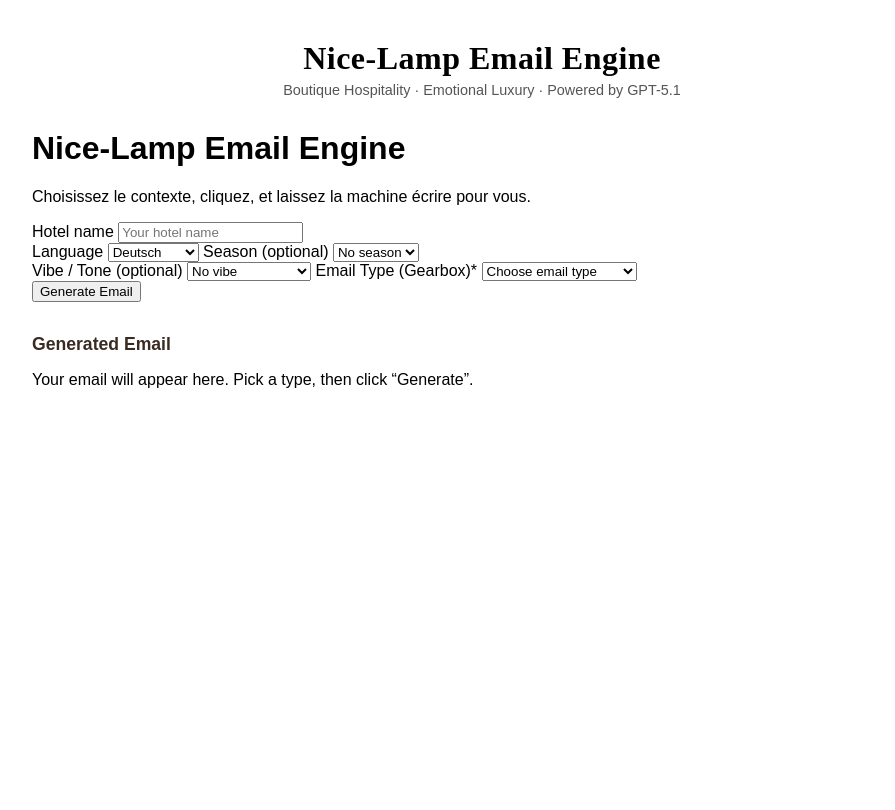
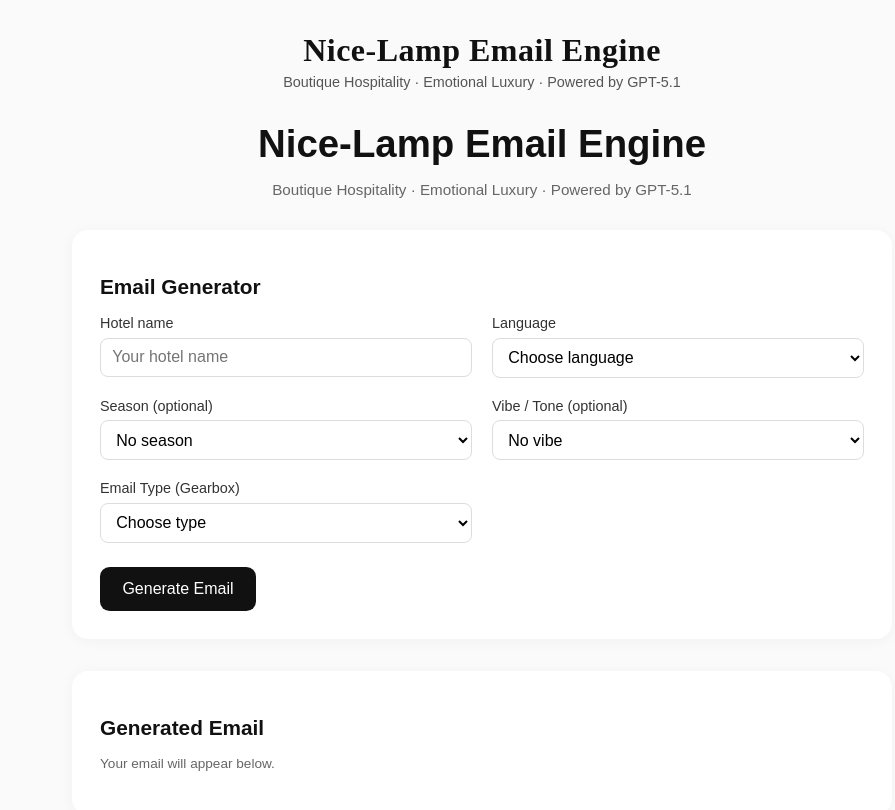
Before and after one commit to Dolce-Digital/nice-lamp-app-v1, a SvelteKit app: page / in a window 1280 px wide. Shown: the top 810 px of the page, without its empty margins (158-1053 px from the left). Built offline with nearby package versions, Linux system fonts and the light colour scheme.

Commit message:
Replace UI with clean Minimal-A layout

```diff
--- a/src/routes/+page.svelte
+++ b/src/routes/+page.svelte
@@ -1,80 +1,56 @@
-<script lang="ts">
+<script>
   let hotelName = "";
-  let language = "de";
+  let language = "";
   let season = "";
   let vibe = "";
   let emailType = "";
-
   let output = "";
   let loading = false;
-  let error = "";
 
   async function generateEmail() {
-    error = "";
-    output = "";
-    loading = true;
-
-    try {
     if (!emailType) {
-        throw new Error("Veuillez choisir un type d’email.");
+      alert("Please choose an email type.");
+      return;
     }
 
-      const payload = {
+    loading = true;
+    output = "";
+
+    const res = await fetch("/api/generate", {
+      method: "POST",
+      headers: { "Content-Type": "application/json" },
+      body: JSON.stringify({
         hotelName,
         language,
         season,
         vibe,
         emailType
-      };
-
-      const res = await fetch("/api/generate", {
-        method: "POST",
-        headers: {
-          "Content-Type": "application/json"
-        },
-        body: JSON.stringify(payload)
+      })
     });
 
-      if (!res.ok) {
-        const text = await res.text();
-        throw new Error(text || "Erreur serveur.");
-      }
-
     const data = await res.json();
-      output = data.output ?? "";
-    } catch (err: any) {
-      error = err?.message ?? "Une erreur est survenue.";
-    } finally {
+    output = data.output || "No output received.";
     loading = false;
-    }
   }
 </script>
 
-<main class="page">
-  <div class="nl-container">
-    <h1 class="title">Nice-Lamp Email Engine</h1>
-    <p class="subtitle">
-      Choisissez le contexte, cliquez, et laissez la machine écrire pour vous.
-    </p>
+<div class="page-container">
+  <h1>Nice-Lamp Email Engine</h1>
+  <p class="subtitle">Boutique Hospitality · Emotional Luxury · Powered by GPT-5.1</p>
 
-    <form class="form" on:submit|preventDefault={generateEmail}>
-      <!-- Hotel name -->
-      <div class="field-row">
+  <div class="card">
+    <h2>Email Generator</h2>
+
+    <div class="grid">
       <label>
         Hotel name
-          <input
-            type="text"
-            bind:value={hotelName}
-            placeholder="Your hotel name"
-          />
+        <input type="text" bind:value={hotelName} placeholder="Your hotel name" />
       </label>
-      </div>
 
-      <!-- Language + Season -->
-      <div class="field-row two-cols">
       <label>
         Language
         <select bind:value={language}>
+          <option value="">Choose language</option>
           <option value="de">Deutsch</option>
           <option value="fr">Français</option>
           <option value="en">English</option>
@@ -93,10 +69,7 @@
           <option value="Christmas">Christmas</option>
         </select>
       </label>
-      </div>
 
-      <!-- Vibe + Email Type -->
-      <div class="field-row two-cols">
       <label>
         Vibe / Tone (optional)
         <select bind:value={vibe}>
@@ -110,9 +83,9 @@
       </label>
 
       <label>
-          Email Type (Gearbox)*
+        Email Type (Gearbox)
         <select bind:value={emailType}>
-            <option value="">Choose email type</option>
+          <option value="">Choose type</option>
           <option value="welcome">Welcome Email</option>
           <option value="pre-stay">Pre-Stay Email</option>
           <option value="on-stay">On-Stay Email</option>
@@ -124,65 +97,124 @@
       </label>
     </div>
 
-      <button class="btn" type="submit" disabled={loading}>
-        {#if loading}
-          Generating…
-        {:else}
-          Generate Email
-        {/if}
+    <button on:click={generateEmail} disabled={loading}>
+      {loading ? "Generating..." : "Generate Email"}
     </button>
+  </div>
 
-      {#if error}
-        <p class="error">{error}</p>
-      {/if}
-    </form>
-
-    <section class="output-section">
+  <div class="card output-card">
     <h2>Generated Email</h2>
-
-      {#if loading && !output}
-        <p class="hint">Working on it…</p>
-      {/if}
+    <p class="note">Your email will appear below.</p>
 
     {#if output}
-        <div class="output-container">
-          <pre>{output}</pre>
+      <pre class="output">{output}</pre>
+    {/if}
   </div>
-      {:else if !loading}
-        <p class="hint">
-          Your email will appear here. Pick a type, then click “Generate”.
-        </p>
-      {/if}
-    </section>
 </div>
-</main>
 
 <style>
-  .output-section {
-    margin-top: 2rem;
+  :global(body) {
+    margin: 0;
+    font-family: -apple-system, BlinkMacSystemFont, "Helvetica Neue", Arial, sans-serif;
+    background: #fafafa;
+    color: #111;
   }
 
-  .output-section h2 {
-    margin: 0 0 0.75rem;
-    font-size: 1.1rem;
-    color: #392b21;
+  .page-container {
+    max-width: 820px;
+    margin: 2rem auto;
+    padding: 0 1rem;
   }
 
-  .output-container {
-    max-width: 100%;
-    max-height: 60vh;
-    overflow: auto;
-    border-radius: 0.75rem;
-    border: 1px solid #ccc;
-    padding: 1rem;
-    background: #fff;
-    white-space: pre-wrap;
+  h1 {
+    font-size: 2.4rem;
+    font-weight: 600;
+    text-align: center;
+    margin-bottom: 0.25rem;
   }
 
-  .container {
-    max-width: 720px;
-    margin: 2rem auto;
-    padding: 1.5rem;
-    line-height: 1.6;
+  .subtitle {
+    text-align: center;
+    font-size: 0.95rem;
+    color: #666;
+    margin-bottom: 2rem;
+  }
+
+  .card {
+    background: #fff;
+    padding: 1.75rem;
+    border-radius: 1rem;
+    box-shadow: 0 2px 14px rgba(0, 0, 0, 0.04);
+    margin-bottom: 2rem;
+  }
+
+  h2 {
+    margin-bottom: 1rem;
+    font-size: 1.3rem;
+    font-weight: 600;
+  }
+
+  .grid {
+    display: grid;
+    gap: 1.25rem;
+    grid-template-columns: 1fr 1fr;
+  }
+
+  label {
+    display: flex;
+    flex-direction: column;
+    font-size: 0.9rem;
+    font-weight: 500;
+    color: #333;
+  }
+
+  input,
+  select {
+    margin-top: 0.4rem;
+    padding: 0.6rem 0.7rem;
+    font-size: 1rem;
+    border: 1px solid #ddd;
+    border-radius: 0.5rem;
+    background: #fff;
+  }
+
+  button {
+    margin-top: 1.5rem;
+    padding: 0.8rem 1.4rem;
+    font-size: 1rem;
+    border: none;
+    border-radius: 0.6rem;
+    background: #111;
+    color: white;
+    cursor: pointer;
+    transition: 0.15s ease;
+  }
+
+  button:disabled {
+    opacity: 0.5;
+    cursor: default;
+  }
+
+  button:hover:not(:disabled) {
+    background: #000;
+  }
+
+  .output-card {
+    margin-top: 1.5rem;
+  }
+
+  .note {
+    font-size: 0.85rem;
+    color: #666;
+    margin-bottom: 1rem;
+  }
+
+  .output {
+    background: #f5f5f5;
+    padding: 1rem;
+    border-radius: 0.5rem;
+    white-space: pre-wrap;
+    font-family: ui-monospace, SFMono-Regular, Menlo, monospace;
+    font-size: 0.95rem;
   }
 </style>
```
Lines whose indentation alone changed are shown as unchanged.
